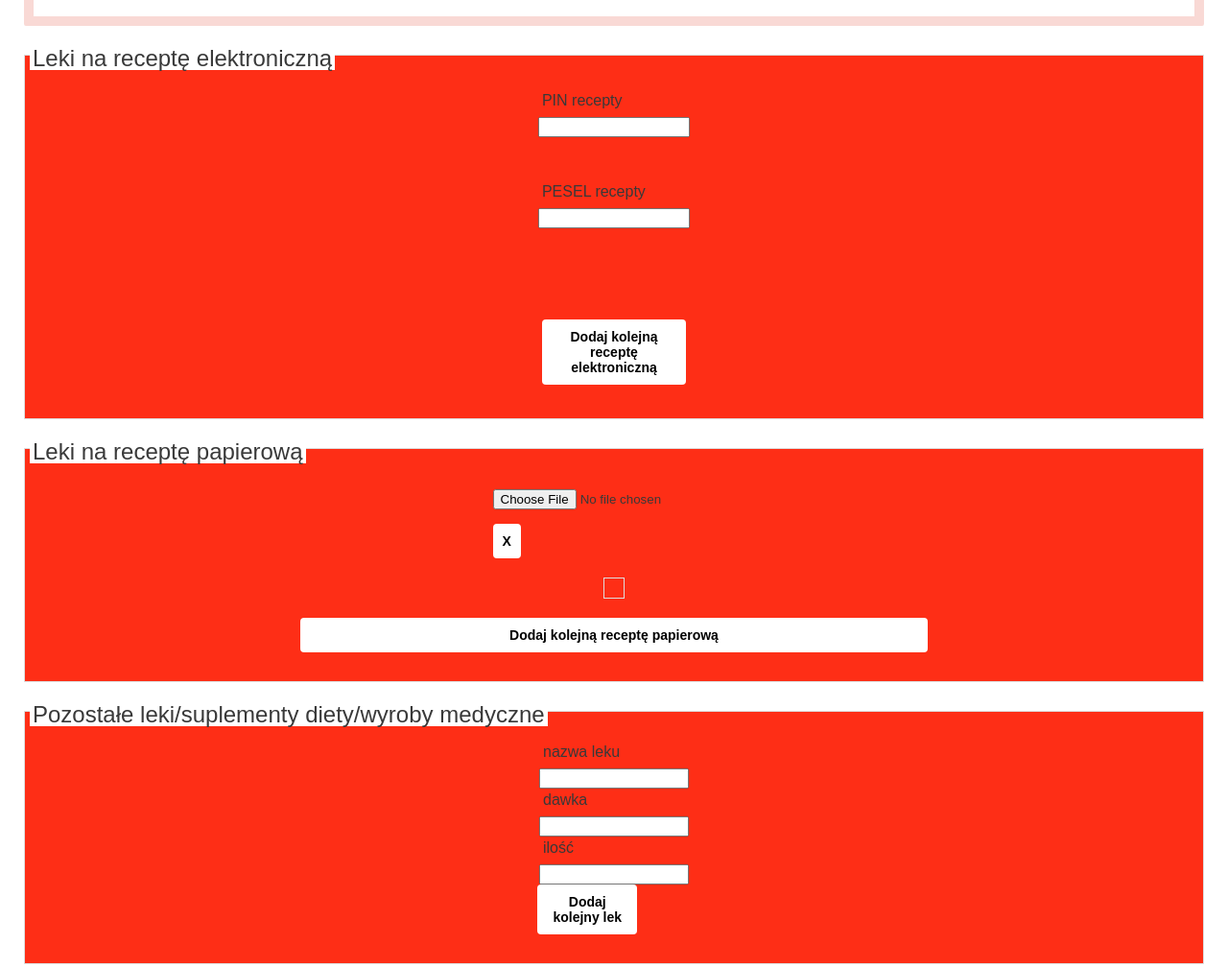
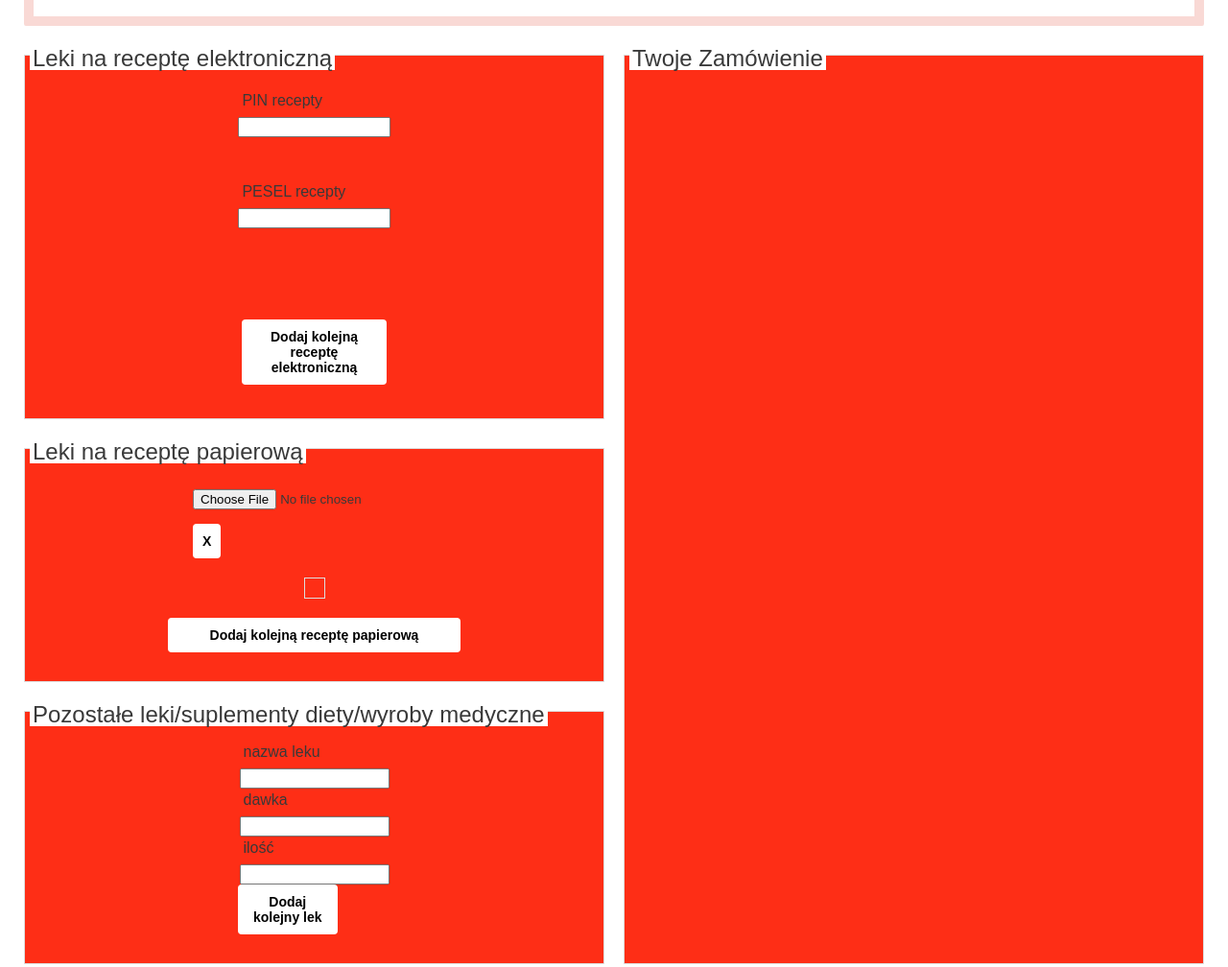
Before and after one commit to AgnieszkaDra/Pharmacy-Website, a website built with webpack: page src/index.html in a window 1280 px wide. Shown: the part 1515-2523 px from the top of the page at 96% size. Built offline with nearby package versions, Linux system fonts and the light colour scheme.

Commit message:
many changes

```diff
--- a/src/js/form.js
+++ b/src/js/form.js
@@ -180,8 +180,7 @@ paperPrescriptionButtonAdd.sendNew(classInput4,classCanvas1)
 const paperPrescriptionButtonAdd = new paperPrescriptionSend()
 paperPrescriptionButtonAdd.send()
 
-//   const orderFieldset = new FieldsetImitate('.form-send', 'Twoje Zamówienie', 'sendPrescriptionFieldset', '#fe2e16')
-// orderFieldset.init()
+
 
 const otherprescriptionFieldset = new FieldsetImitate('.form-send', 'Pozostałe leki/suplementy diety/wyroby medyczne', 'nonPrescriptionFieldset', '#fe2e16')
 otherprescriptionFieldset.init()
@@ -200,6 +199,14 @@ drugAmountInput.init()
 
 const button3 = new Button('.nonPrescriptionForm', 'Dodaj kolejny lek', 'submit')
 button3.init()
+
+if (tablet.matches) {
+
+  const orderFieldset = new FieldsetImitate('.form-send', 'Twoje Zamówienie', 'sendPrescriptionFieldset', '#fe2e16')
+  orderFieldset.init()
+
+}
+
 
 const buttonSend = new Button('.form-send', 'Zamawiam', 'submit')
 buttonSend.init()
--- a/src/js/sass/layout/_order.scss
+++ b/src/js/sass/layout/_order.scss
@@ -125,15 +125,12 @@ section {
 
     }
 
-    .send {
+    .buttonsend-container {
 
         grid-area: buttonSend;
 
     }
-
-    @media (max-width: 700px) {
-
-        .form-send {
+  .form-send {
 
             display: grid;
             grid-template-columns: 1fr;
@@ -145,24 +142,26 @@ section {
                 'buttonSend';
 
         }
-
-    }
-
-    @media (min-width: 768px) {
+    @media only screen and (min-width: 768px) {
 
         .form-send {
 
-            display: grid;
-            grid-template-columns: 1fr;
+
+            grid-template-columns: 1fr 1fr;
             grid-template-areas:
-                'electronicPrescriptionFieldset'
-                'paperPrescriptionFieldset'
-                'nonPrescriptionFieldset'
-                'buttonSend';
+                'electronicPrescriptionFieldset sendPrescriptionFieldset'
+                'paperPrescriptionFieldset sendPrescriptionFieldset'
+                'nonPrescriptionFieldset sendPrescriptionFieldset'
+                'buttonSend               buttonSend';
+
 
         }
 
     }
+
+
+
+
 
 
 
```
Also changed, not shown: build/form.min.js, build/index.min.js, src/js/sass/style.css, 1 other file.
